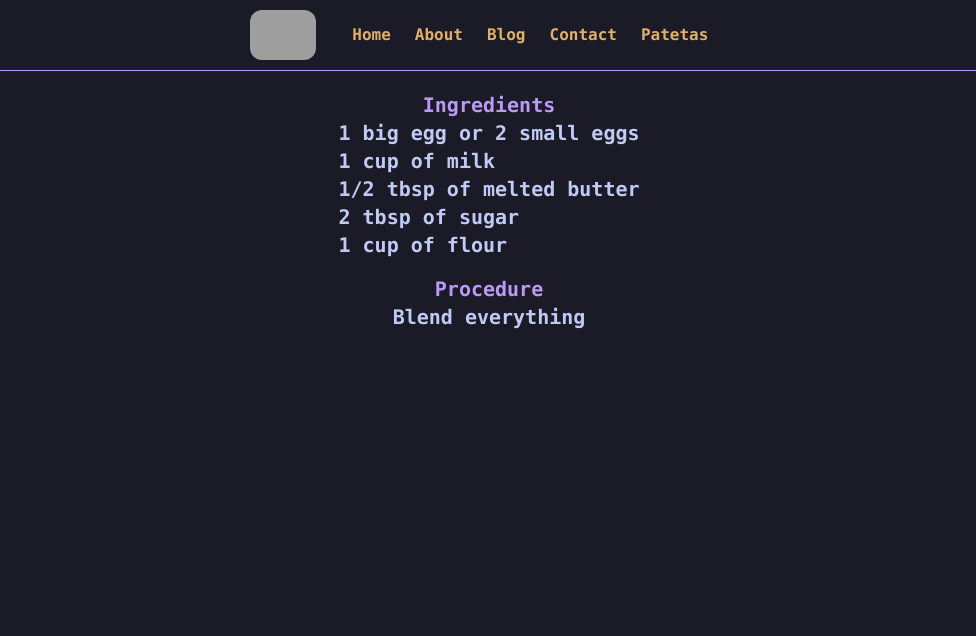
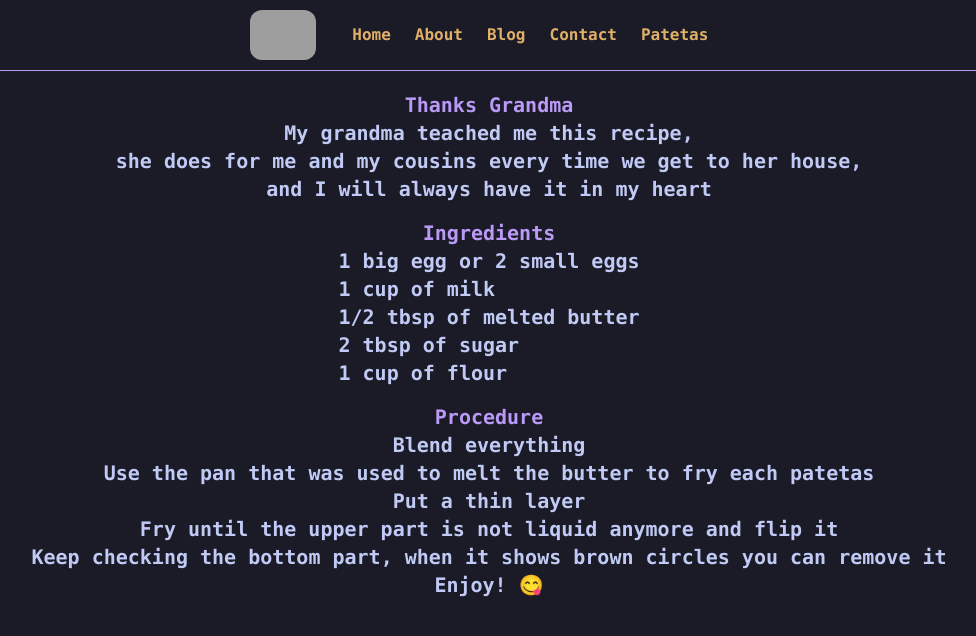
Before and after one commit to clr-cera/clr-cera.github.io, a SvelteKit app: page /patetas in a window 1280 px wide. Shown: the top 636 px of the page, without its empty margins (151-1127 px from the left). Built offline with nearby package versions, Linux system fonts and the light colour scheme; grey boxes are pictures that could not be loaded.

Commit message:
feat/End patetas recipe

```diff
--- a/src/routes/patetas/+page.svelte
+++ b/src/routes/patetas/+page.svelte
@@ -1,5 +1,13 @@
 <div class="m-2 flex flex-col items-center justify-center py-1 text-xl font-bold">
-	<h1 class="text-mypurple">Ingredients</h1>
+	<h1 class="text-mypurple">Thanks Grandma</h1>
+	<div class="text-center">
+		<p>
+			My grandma teached me this recipe,<br />she does for me and my cousins every time we get to
+			her house,<br />and I will always have it in my heart<br />
+		</p>
+	</div>
+
+	<h1 class="text-mypurple mt-4">Ingredients</h1>
 	<ul>
 		<li>1 big egg or 2 small eggs</li>
 		<li>1 cup of milk</li>
@@ -7,6 +15,14 @@
 		<li>2 tbsp of sugar</li>
 		<li>1 cup of flour</li>
 	</ul>
+
 	<h1 class="text-mypurple mt-4">Procedure</h1>
-	Blend everything
+	<ul class="text-center">
+		<li>Blend everything</li>
+		<li>Use the pan that was used to melt the butter to fry each patetas</li>
+		<li>Put a thin layer</li>
+		<li>Fry until the upper part is not liquid anymore and flip it</li>
+		<li>Keep checking the bottom part, when it shows brown circles you can remove it</li>
+		<li>Enjoy! 😋</li>
+	</ul>
 </div>
```
